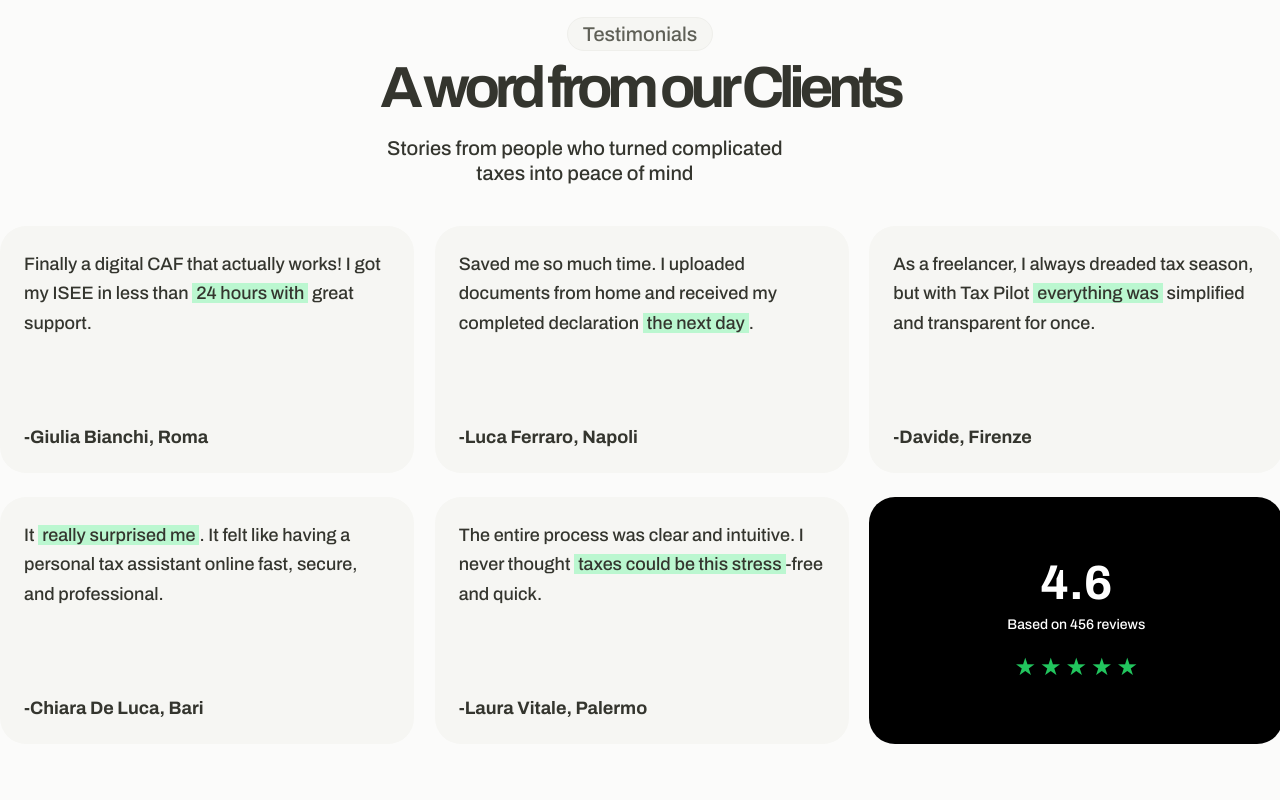
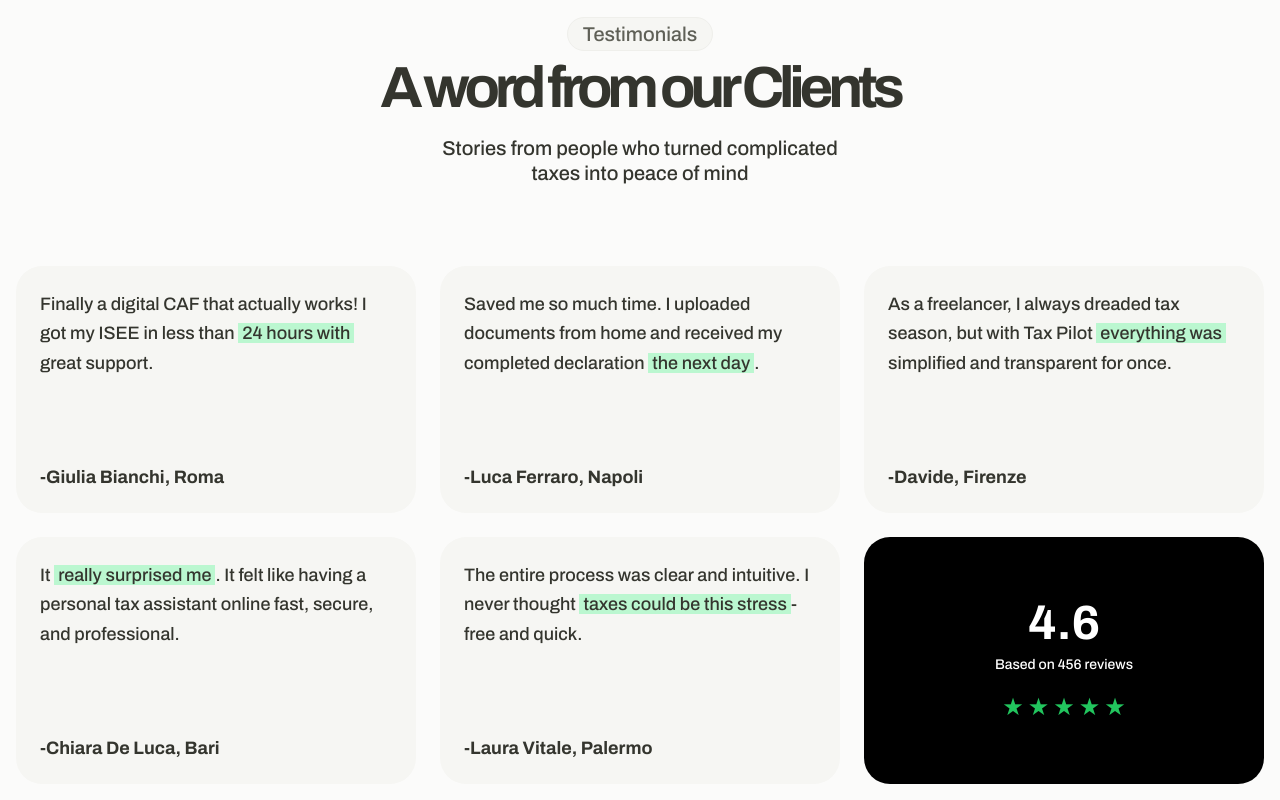
Before and after one commit to arqentech/tax-pilot-1, a React (Vite) app: page / in a window 1280 px wide. Shown: the part 3660-4460 px from the top of the page. Built offline with nearby package versions, Linux system fonts and the light colour scheme.

Commit message:
Homepage Responsiveness complete

```diff
--- a/src/components/ui/ClientReview.tsx
+++ b/src/components/ui/ClientReview.tsx
@@ -9,22 +9,31 @@ interface ClientReviewsProps {
 
 const ClientReviews: React.FC<ClientReviewsProps> = ({ showBadge = true }) => {
   return (
-    <section className="full-bleed bg-[#FBFBFA] hidden lg:flex flex-col items-center py-16">
-      {showBadge && <Badge text="Testimonials" width="146px" />}
+    <section className="w-full full-bleed bg-[#FBFBFA] py-16">
+      <div className="w-full max-w-[1320px] px-4 mx-auto flex flex-col items-center">
+        {/* Badge */}
+        {showBadge && <Badge text="Testimonials" width="146px" center />}
 
-      <div className="text-center max-w-2xl mb-10">
+        {/* Heading */}
+        <div className="text-center mb-10">
           <h2 className="heading-base mb-3">A word from our Clients</h2>
-        <p className="text-base max-w-[409px]">
+          <p className="text-base max-w-[409px] mx-auto">
             Stories from people who turned complicated taxes into peace of mind
           </p>
         </div>
 
-      <div className="grid grid-cols-1 md:grid-cols-3 gap-6">
+        {/* Mobile – Horizontal Scroll */}
+        <div className="md:hidden overflow-x-auto w-full">
+          <div className="flex gap-4 justify-center px-4">
             {reviews.map((r, idx) => (
-          <ReviewCard key={idx} {...r} />
+              <div key={idx} className="min-w-[300px] flex-shrink-0">
+                <ReviewCard {...r} />
+              </div>
             ))}
 
-        <div className="bg-black text-white w-[414px] h-[247px] rounded-[26px] flex flex-col justify-center items-center">
+            {/* Rating Card */}
+            <div className="min-w-[300px] flex-shrink-0">
+              <div className="bg-black text-white rounded-[26px] h-[247px] flex flex-col justify-center items-center">
                 <h2 className="text-5xl font-bold">4.6</h2>
                 <p className="text-sm mt-2">Based on 456 reviews</p>
                 <div className="flex mt-4 space-x-1">
@@ -36,6 +45,29 @@ const ClientReviews: React.FC<ClientReviewsProps> = ({ showBadge = true }) => {
                 </div>
               </div>
             </div>
+          </div>
+        </div>
+
+        {/* Desktop / Tablet – Grid Layout */}
+        <div className="hidden md:grid md:grid-cols-2 lg:grid-cols-3 gap-6 justify-items-center mt-10 w-full">
+          {reviews.map((r, idx) => (
+            <ReviewCard key={idx} {...r} />
+          ))}
+
+          {/* Rating Card */}
+          <div className="bg-black text-white w-full max-w-[414px] h-[247px] rounded-[26px] flex flex-col justify-center items-center">
+            <h2 className="text-5xl font-bold">4.6</h2>
+            <p className="text-sm mt-2">Based on 456 reviews</p>
+            <div className="flex mt-4 space-x-1">
+              {[...Array(5)].map((_, i) => (
+                <span key={i} className="text-green-500 text-2xl">
+                  ★
+                </span>
+              ))}
+            </div>
+          </div>
+        </div>
+      </div>
     </section>
   );
 };
--- a/src/components/ui/ReviewCard.tsx
+++ b/src/components/ui/ReviewCard.tsx
@@ -16,7 +16,7 @@ export const ReviewCard: React.FC<ReviewCardProps> = ({
   const parts = highlight ? review.split(highlight) : [review];
 
   return (
-    <div className="bg-[#F6F6F3] w-[414px] h-[247px] rounded-[26px] p-6 flex flex-col justify-between">
+    <div className="bg-[#F6F6F3] w-full max-w-[414px] h-[247px] rounded-[26px] p-6 flex flex-col justify-between">
       <p className=" text-[18px] leading-relaxed">
         {parts.map((part, idx) => (
           <React.Fragment key={idx}>
--- a/src/pages/home/TeamSection.tsx
+++ b/src/pages/home/TeamSection.tsx
@@ -14,8 +14,8 @@ const TeamSection = () => {
 
   return (
     <section className="w-full py-16 md:py-10">
-      <div className="flex w-full flex-col items-center text-center md:flex-row md:items-start md:justify-center md:gap-12 md:text-left">
-        <div className="flex flex-col items-center gap-2 md:items-start">
+      <div className="flex w-full flex-col items-center text-center lg:flex-row lg:items-start lg:justify-center lg:gap-12 lg:text-left">
+        <div className="flex flex-col items-center gap-2 lg:items-start">
           <Badge text="Team" width="86px" />
           <h2 className="font-bricolage text-[38px] font-extrabold leading-[38px] md:leading-[73px] tracking-[-0.09em] md:text-[58px]">
             The TaxPilot Team
@@ -55,7 +55,7 @@ const TeamSection = () => {
               <TeamCard
                 key={member.name}
                 member={member}
-                className={`snap-center flex-shrink-0 w-[80%] sm:w-[280px] ${
+                className={`snap-center flex-shrink-0 w-[80%] max-w-[360px] ${
                   index === teamMembers.length - 1 ? "mr-4" : ""
                 }`}
               />
```
Lines whose indentation alone changed are shown as unchanged.
